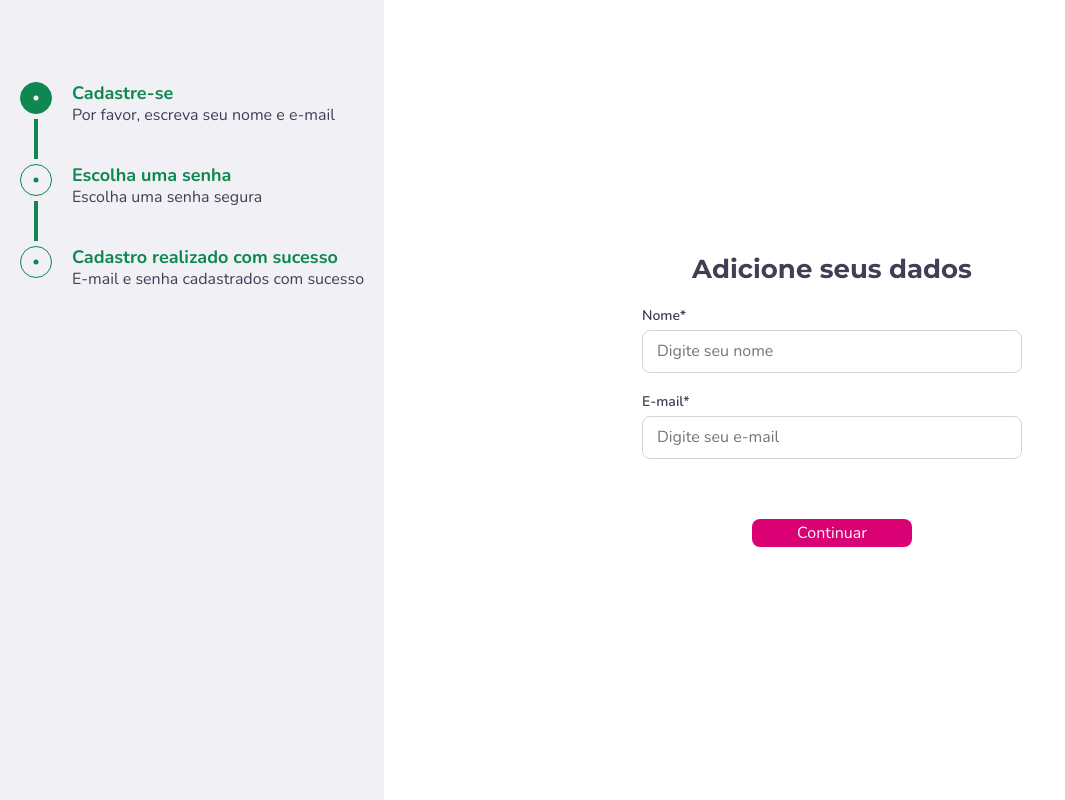
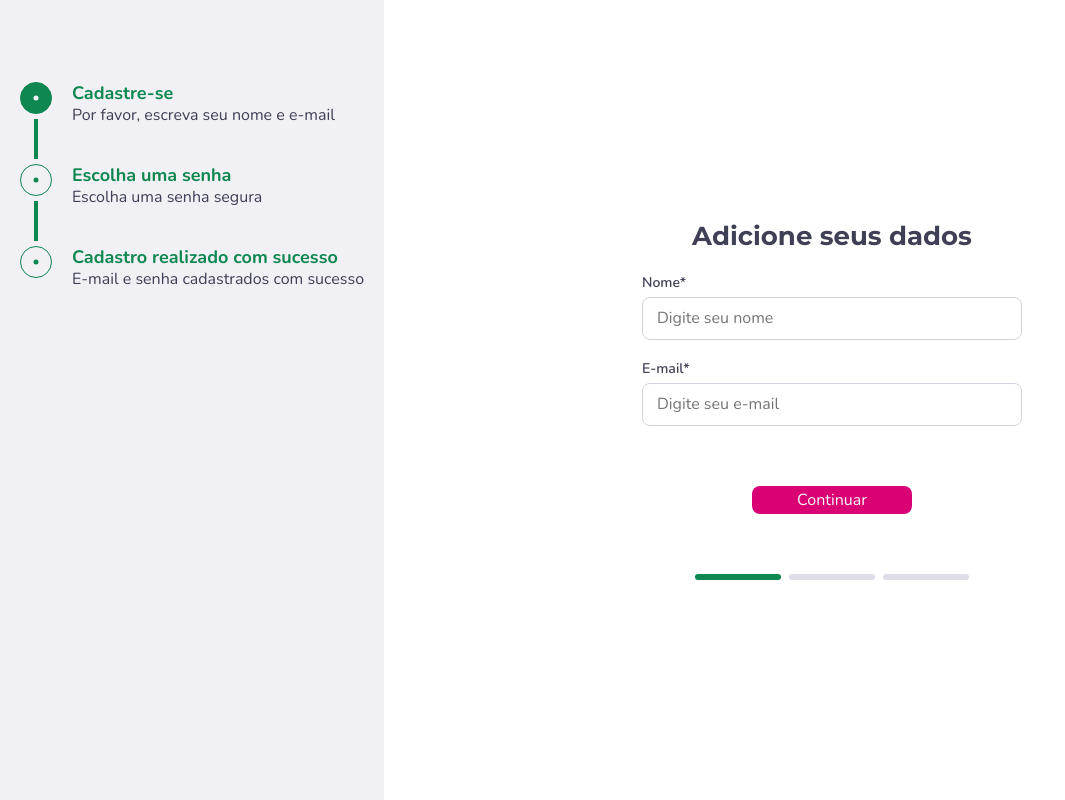
Before and after one commit to nichol20/pay-track, a Next.js app: page /signup in a window 1280 px wide. Shown: the whole page, without its empty margins (0-1065 px from the left). Built offline with nearby package versions, Linux system fonts and the light colour scheme.

Commit message:
refactor

```diff
--- a/src/app/signup/page.tsx
+++ b/src/app/signup/page.tsx
@@ -79,7 +79,22 @@ export default function SignUpPage() {
     }
 
     const getInstructionStepClass = (index: number) => {
-        return `${styles.instructionStep} ${index === currentStep ? styles.current : ""} ${index < currentStep ? styles.done : ""}`
+        let className = styles.instructionStep
+        if (index + 1 === steps.length && !isLoadingResult) {
+            className += ` ${styles.done}`
+        } else if (index === currentStep) {
+            className += ` ${styles.current}`
+        } else if (index < currentStep) {
+            className += ` ${styles.done}`
+        }
+        return className
+    }
+
+    const renderInstructionStepCheckMark = (index: number) => {
+        if (index < currentStep || (index + 1 === steps.length && !isLoadingResult)) {
+            return <CheckMark size={12} thickness={2} className={styles.checkMark} />
+        }
+        return <div className={styles.centerBall}></div>
     }
 
     return (
@@ -90,9 +105,7 @@ export default function SignUpPage() {
                         <div key={i} className={getInstructionStepClass(i)}>
                             <div className={styles.progressComponent}>
                                 <div className={styles.ball}>
-                                    {i < currentStep
-                                        ? <CheckMark size={12} thickness={2} className={styles.checkMark} />
-                                        : <div className={styles.centralBall}></div>}
+                                    {renderInstructionStepCheckMark(i)}
                                 </div>
                                 <div className={styles.verticalLine}></div>
                             </div>
@@ -166,9 +179,20 @@ export default function SignUpPage() {
                                 {isLoadingResult ? "Carregando..." : "Cadastro realizado com sucesso!"}
                             </span>
                         </div>
-                        <a href="/login" className={styles.loginLink}>Ir para Login</a>
+                        <a
+                            href="/login"
+                            className={`${styles.loginLink} ${isLoadingResult ? styles.disable : ""}`}
+                        >Ir para Login</a>
                     </div>
                 </form>
+                <div className={styles.carousel}>
+                    {steps.map((_, i) => (
+                        <div
+                            key={i}
+                            className={`${styles.carouselItem} ${i === currentStep ? styles.active : ""}`}
+                        ></div>
+                    ))}
+                </div>
             </main>
         </div>
     )
--- a/src/styles/SignUp.module.scss
+++ b/src/styles/SignUp.module.scss
@@ -35,8 +35,9 @@
         border-radius: 100%;
         background-color: $colors-gray-7;
         border: 1px solid $colors-medium-green;
+        transition: background 250ms ease-in-out;
 
-        .centralBall {
+        .centerBall {
             position: absolute;
             top: 50%;
             left: 50%;
@@ -58,7 +59,7 @@
 .instructionStep.current .ball {
     background-color: $colors-medium-green;
 
-    .centralBall {
+    .centerBall {
         background-color: $colors-gray-7;
     }
 }
@@ -66,7 +67,7 @@
 .instructionStep.done .ball {
     background-color: $colors-medium-green;
 
-    .centralBall {
+    .centerBall {
         display: none;
     }
 
@@ -102,6 +103,7 @@
     width: 70%;
     height: 100%;
     @include display-flex();
+    flex-direction: column;
 }
 
 .signUpForm {
@@ -195,6 +197,15 @@
     }
 }
 
+@keyframes rotate {
+    from {
+        transform: rotate(0deg);
+    }
+    to{
+      transform: rotate(360deg);
+    }
+}
+
 .feedbackMessage {
     font: $big-body-text-font;
     color: $colors-text-primary;
@@ -204,13 +215,30 @@
     @include button-primary();
     text-align: center;
     text-decoration: none;
+    transition: background 250ms ease-in-out;
+
+    &.disable {
+        user-select: none;
+        pointer-events: none;
+        color: $colors-text-secondary;
+        background-color: $colors-gray-6;
+    }
 }
 
-@keyframes rotate {
-    from {
-        transform: rotate(0deg);
-    }
-    to{
-      transform: rotate(360deg);
+.carousel {
+    @include display-flex();
+    margin-top: 60px;
+    gap: 8px;
+
+    .carouselItem {
+        height: 6px;
+        width: 86px;
+        border-radius: 8px;
+        background-color: $colors-gray-6;
+        transition: background 250ms ease-in-out;
+
+        &.active {
+            background-color: $colors-medium-green;
+        }
     }
 }
```
